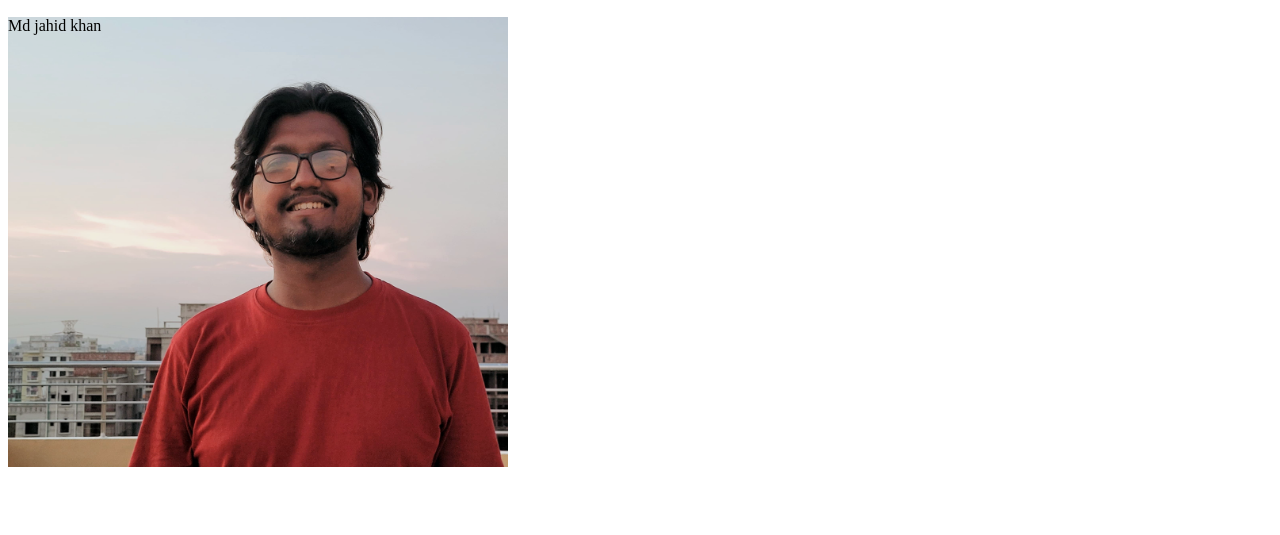
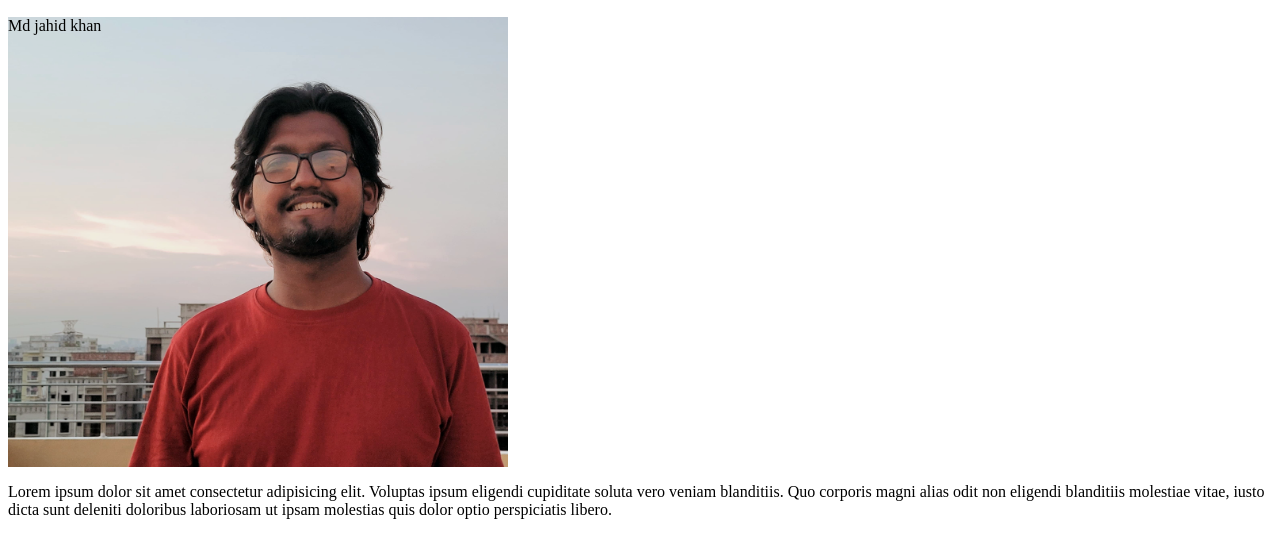
Before and after one commit to md-jahid-k/My-second-repo, a plain HTML site: page index.html in a window 1280 px wide. Shown: the part 519-1054 px from the top of the page. Before the commit the page ends 994 px from the top, so only its background shows below. Drawn offline with Linux system fonts and the light colour scheme.

Commit message:
paragraph adder

```diff
--- a/index.html
+++ b/index.html
@@ -14,5 +14,8 @@
     <div>
         Md jahid khan
     </div>
+    <p>
+        Lorem ipsum dolor sit amet consectetur adipisicing elit. Voluptas ipsum eligendi cupiditate soluta vero veniam blanditiis. Quo corporis magni alias odit non eligendi blanditiis molestiae vitae, iusto dicta sunt deleniti doloribus laboriosam ut ipsam molestias quis dolor optio perspiciatis libero.
+    </p>
 </body>
 </html>
```
